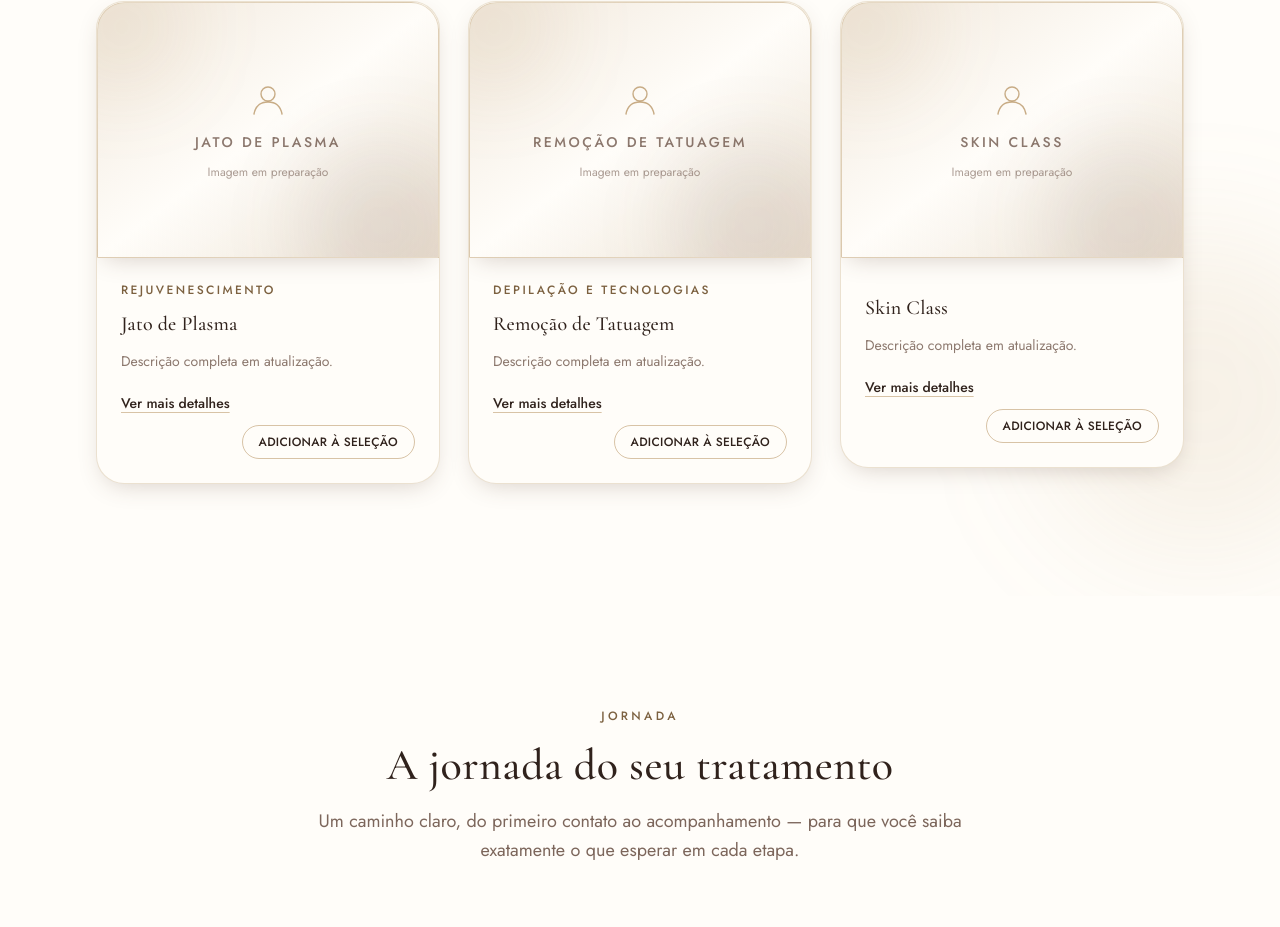
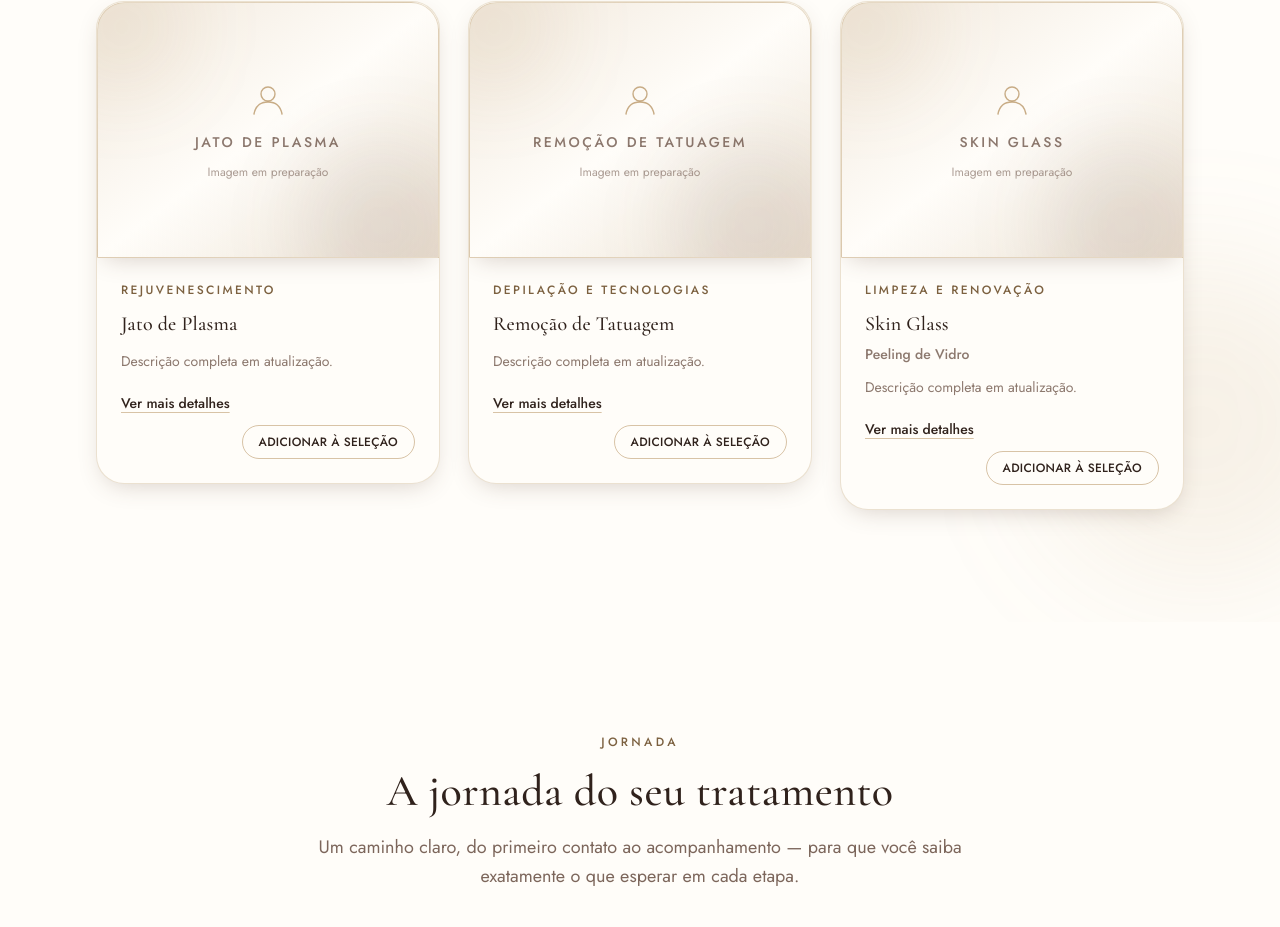
Before and after one commit to vitordematos2016-cloud/estetica-leticia-balbinott, a React (Vite) app: page / in a window 1280 px wide. Shown: the part 6020-6947 px from the top of the page. Built offline with nearby package versions, Linux system fonts and the light colour scheme.

Commit message:
Ajustar Skin Glass e aprimorar cards de tratamentos

```diff
--- a/src/components/sections/SkinConcerns.tsx
+++ b/src/components/sections/SkinConcerns.tsx
@@ -17,7 +17,7 @@ import { EASE_OUT } from '../motion/variants';
  */
 export function SkinConcerns() {
   const { skinConcerns } = siteContent;
-  const { requestCategoryHighlight } = useTreatmentsFilter();
+  const { requestCategoryHighlight, requestTreatmentHighlight } = useTreatmentsFilter();
 
   return (
     <section className="bg-cream-light/40 py-24 sm:py-28">
@@ -32,9 +32,16 @@ export function SkinConcerns() {
               <motion.a
                 href="#tratamentos"
                 onClick={(event) => {
-                  // Se já existir um tratamento cadastrado nessa categoria, rolamos e
-                  // destacamos esse card específico em vez do salto genérico do link.
-                  const matchedId = requestCategoryHighlight(concern.categoryId);
+                  // Se já existir um tratamento cadastrado nessa categoria (ou, para
+                  // cuidados sem categoria confirmada, pelo id do tratamento), rolamos
+                  // e destacamos esse card específico em vez do salto genérico do link.
+                  const treatmentId = 'treatmentId' in concern ? concern.treatmentId : undefined;
+                  const categoryId = 'categoryId' in concern ? concern.categoryId : undefined;
+                  const matchedId = treatmentId
+                    ? requestTreatmentHighlight(treatmentId)
+                    : categoryId
+                      ? requestCategoryHighlight(categoryId)
+                      : null;
                   if (matchedId) event.preventDefault();
                 }}
                 whileHover={{ y: -2.5 }}
--- a/src/components/treatments/TreatmentCard.tsx
+++ b/src/components/treatments/TreatmentCard.tsx
@@ -1,7 +1,9 @@
+import { motion } from 'motion/react';
 import type { Treatment } from '../../types/siteContent';
 import { PlaceholderMedia } from '../ui/PlaceholderMedia';
 import { useSelection } from '../../context/SelectionContext';
 import { getTreatmentCategoryName } from '../../utils/treatments';
+import { EASE_OUT } from '../motion/variants';
 
 interface TreatmentCardProps {
   treatment: Treatment;
@@ -9,6 +11,14 @@ interface TreatmentCardProps {
   isHighlighted?: boolean;
 }
 
+/**
+ * O card em si não é um link/botão — só os controles internos são
+ * interativos. `whileHover`/`whileTap` do Motion já ficam restritos a
+ * ponteiro fino real e são neutralizados sob `prefers-reduced-motion` pelo
+ * `MotionConfig reducedMotion="user"` global; `motion-reduce:duration-0`
+ * cobre a transição de cor/sombra do destaque temporário (`isHighlighted`),
+ * que não é controlada pelo Motion.
+ */
 export function TreatmentCard({ treatment, onViewDetails, isHighlighted = false }: TreatmentCardProps) {
   const { addItem, removeItem, isSelected } = useSelection();
   const alreadySelected = isSelected(treatment.id);
@@ -16,13 +26,21 @@ export function TreatmentCard({ treatment, onViewDetails, isHighlighted = false
   const specialOffer = treatment.specialOffer?.active ? treatment.specialOffer : undefined;
 
   return (
-    <article
+    <motion.article
       id={`servico-${treatment.id}`}
-      className={`flex scroll-mt-28 flex-col overflow-hidden rounded-[1.75rem] border bg-cream shadow-warm-sm transition-[box-shadow,border-color] duration-700 ease-out hover:shadow-warm ${
+      whileHover={{ y: -2, scale: 1.01 }}
+      whileTap={{ scale: 0.988 }}
+      transition={{ duration: 0.3, ease: EASE_OUT }}
+      className={`group flex scroll-mt-28 flex-col overflow-hidden rounded-[1.75rem] border bg-cream shadow-warm-sm transition-[box-shadow,border-color] duration-700 ease-out motion-reduce:duration-0 hover:shadow-warm active:shadow-warm ${
         isHighlighted ? 'border-gold shadow-warm' : 'border-gold/25'
       }`}
     >
-      <PlaceholderMedia label={treatment.name} description="Imagem em preparação" ratio="landscape" className="rounded-none rounded-t-[1.75rem]" />
+      <PlaceholderMedia
+        label={treatment.name}
+        description="Imagem em preparação"
+        ratio="landscape"
+        className="rounded-none rounded-t-[1.75rem] transition-transform duration-500 ease-out motion-reduce:transition-none group-hover:scale-[1.02] group-active:scale-[1.015]"
+      />
 
       <div className="flex flex-1 flex-col gap-3 p-6">
         <div className="flex flex-wrap items-center gap-2">
@@ -38,6 +56,9 @@ export function TreatmentCard({ treatment, onViewDetails, isHighlighted = false
           )}
         </div>
         <h3 className="text-xl text-brown-dark">{treatment.name}</h3>
+        {treatment.subtitle && (
+          <p className="-mt-1.5 text-sm font-medium text-brown/70">{treatment.subtitle}</p>
+        )}
         <p className="flex-1 text-sm leading-relaxed text-brown/70">
           {treatment.summary ?? 'Descrição completa em atualização.'}
         </p>
@@ -73,7 +94,7 @@ export function TreatmentCard({ treatment, onViewDetails, isHighlighted = false
             Ver mais detalhes
           </button>
           <div className="ml-auto flex items-center gap-2">
-            <button
+            <motion.button
               type="button"
               onClick={() =>
                 addItem({
@@ -83,6 +104,9 @@ export function TreatmentCard({ treatment, onViewDetails, isHighlighted = false
                   category: categoryName,
                 })
               }
+              whileHover={{ y: -1 }}
+              whileTap={{ scale: 0.97 }}
+              transition={{ duration: 0.2, ease: EASE_OUT }}
               className={`rounded-full px-4 py-2 text-xs font-medium uppercase tracking-wide transition-colors ${
                 alreadySelected
                   ? 'bg-gold/20 text-brown-dark'
@@ -90,7 +114,7 @@ export function TreatmentCard({ treatment, onViewDetails, isHighlighted = false
               }`}
             >
               {alreadySelected ? 'Adicionado ✓' : 'Adicionar à seleção'}
-            </button>
+            </motion.button>
             {alreadySelected && (
               <button
                 type="button"
@@ -103,6 +127,6 @@ export function TreatmentCard({ treatment, onViewDetails, isHighlighted = false
           </div>
         </div>
       </div>
-    </article>
+    </motion.article>
   );
 }
--- a/src/components/treatments/TreatmentModal.tsx
+++ b/src/components/treatments/TreatmentModal.tsx
@@ -46,6 +46,9 @@ export function TreatmentModal({ treatment, onClose }: TreatmentModalProps) {
   return (
     <Modal isOpen={!!treatment} onClose={onClose} title={treatmentData.name}>
       <div className="flex flex-col gap-5">
+        {treatmentData.subtitle && (
+          <p className="-mt-3 text-sm font-medium text-brown/70">{treatmentData.subtitle}</p>
+        )}
         <div className="flex flex-wrap items-center gap-2">
           {categoryName && (
             <span className="w-fit text-xs font-medium uppercase tracking-[0.2em] text-gold-deep">
--- a/src/context/TreatmentsFilterContext.tsx
+++ b/src/context/TreatmentsFilterContext.tsx
@@ -10,6 +10,11 @@ interface TreatmentsFilterContextValue {
    * para ser localizado e destacado. Retorna o id encontrado (ou null caso
    * nenhum tratamento dessa categoria exista ainda no catálogo). */
   requestCategoryHighlight: (categoryId: string) => string | null;
+  /** Mesma finalidade de `requestCategoryHighlight`, mas para tratamentos sem
+   * categoria confirmada (ex.: Skin Class) — destaca pelo id do tratamento
+   * diretamente, só limpando o filtro de categoria ativo (nunca a busca).
+   * Retorna o id quando o tratamento existe no catálogo, senão null. */
+  requestTreatmentHighlight: (treatmentId: string) => string | null;
   clearHighlight: () => void;
 }
 
@@ -32,13 +37,35 @@ export function TreatmentsFilterProvider({ children }: { children: ReactNode })
     return match ? match.id : null;
   }, []);
 
+  const requestTreatmentHighlight = useCallback((treatmentId: string) => {
+    const match = siteContent.treatments.find((treatment) => treatment.id === treatmentId);
+    if (!match) return null;
+    setActiveCategoryId(null);
+    setHighlightTreatmentId(match.id);
+    return match.id;
+  }, []);
+
   const clearHighlight = useCallback(() => {
     setHighlightTreatmentId(null);
   }, []);
 
   const value = useMemo(
-    () => ({ activeCategoryId, selectCategory, highlightTreatmentId, requestCategoryHighlight, clearHighlight }),
-    [activeCategoryId, selectCategory, highlightTreatmentId, requestCategoryHighlight, clearHighlight],
+    () => ({
+      activeCategoryId,
+      selectCategory,
+      highlightTreatmentId,
+      requestCategoryHighlight,
+      requestTreatmentHighlight,
+      clearHighlight,
+    }),
+    [
+      activeCategoryId,
+      selectCategory,
+      highlightTreatmentId,
+      requestCategoryHighlight,
+      requestTreatmentHighlight,
+      clearHighlight,
+    ],
   );
 
   return (
--- a/src/data/siteContent.ts
+++ b/src/data/siteContent.ts
@@ -217,7 +217,7 @@ export const siteContent: SiteContent = {
         id: 'textura-vico',
         label: 'Melhorar textura e viço',
         description: 'Renovar a superfície da pele e devolver luminosidade.',
-        categoryId: 'limpeza-renovacao',
+        treatmentId: 'skin-class',
       },
       {
         id: 'saude-pele',
@@ -290,17 +290,16 @@ export const siteContent: SiteContent = {
   //   cuidado de pele do rosto -> nova categoria depilacao-tecnologias;
   // - Jato de Plasma: tecnologia usada no mercado quase exclusivamente para
   //   firmeza/sinais do tempo -> rejuvenescimento.
-  // "Skin Class" ficou de fora de propósito: o nome não deixa claro se é um
-  // tratamento para cliente ou um curso/aula da profissional -- categorizar
-  // sem essa confirmação seria adivinhar. Continua aparecendo em "Todos os
-  // tratamentos" normalmente, só não em nenhum filtro de categoria.
+  // "Skin Glass" (nome comercial real; "Peeling de Vidro" é o subtitle
+  // técnico, confirmado pela cliente) é um peeling -> limpeza-renovacao. O id
+  // interno permanece "skin-class" para não quebrar referências já em uso.
   treatments: [
     { id: 'limp-ghk-cu', name: 'Limp GHK-CU', categoryId: 'limpeza-renovacao' },
     { id: 'herbal-peel', name: 'Herbal Peel', categoryId: 'limpeza-renovacao' },
     { id: 'dep-laser-h', name: 'Dep. Laser H', categoryId: 'depilacao-tecnologias' },
     { id: 'jato-de-plasma', name: 'Jato de Plasma', categoryId: 'rejuvenescimento' },
     { id: 'rem-tatuagem', name: 'Remoção de Tatuagem', categoryId: 'depilacao-tecnologias' },
-    { id: 'skin-class', name: 'Skin Class' },
+    { id: 'skin-class', name: 'Skin Glass', subtitle: 'Peeling de Vidro', categoryId: 'limpeza-renovacao' },
   ],
 
   aftercare: {
--- a/src/types/siteContent.ts
+++ b/src/types/siteContent.ts
@@ -101,12 +101,18 @@ export interface TreatmentCategory {
   description: string;
 }
 
-export interface SkinConcern {
+interface SkinConcernBase {
   id: string;
   label: string;
   description: string;
-  categoryId: string;
 }
+
+/** Cada cuidado direciona por categoria (caminho padrão) ou por um
+ * tratamento específico (ex.: Skin Class, que não tem categoria confirmada)
+ * — nunca os dois, nunca nenhum. */
+export type SkinConcern =
+  | (SkinConcernBase & { categoryId: string; treatmentId?: never })
+  | (SkinConcernBase & { treatmentId: string; categoryId?: never });
 
 export interface SkinConcernsContent {
   title: string;
@@ -133,6 +139,9 @@ export interface TreatmentSpecialOffer {
 export interface Treatment {
   id: string;
   name: string;
+  /** Nome técnico/comercial real, exibido logo abaixo do nome principal
+   * quando existir (ex.: "Peeling de Vidro" para o Skin Glass). */
+  subtitle?: string;
   categoryId?: string;
   summary?: string;
   description?: string;
```
Also changed, not shown: src/components/sections/Treatments.tsx (+17 -2 lines).
